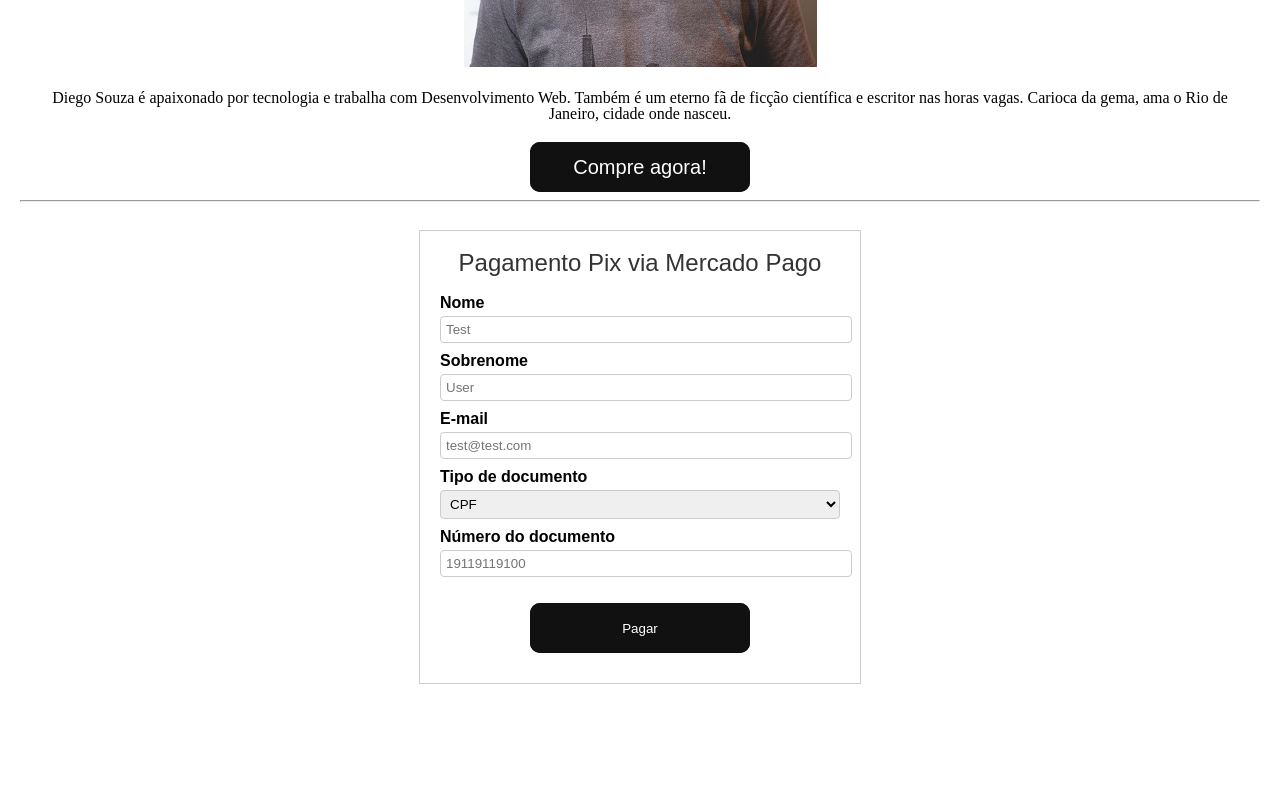
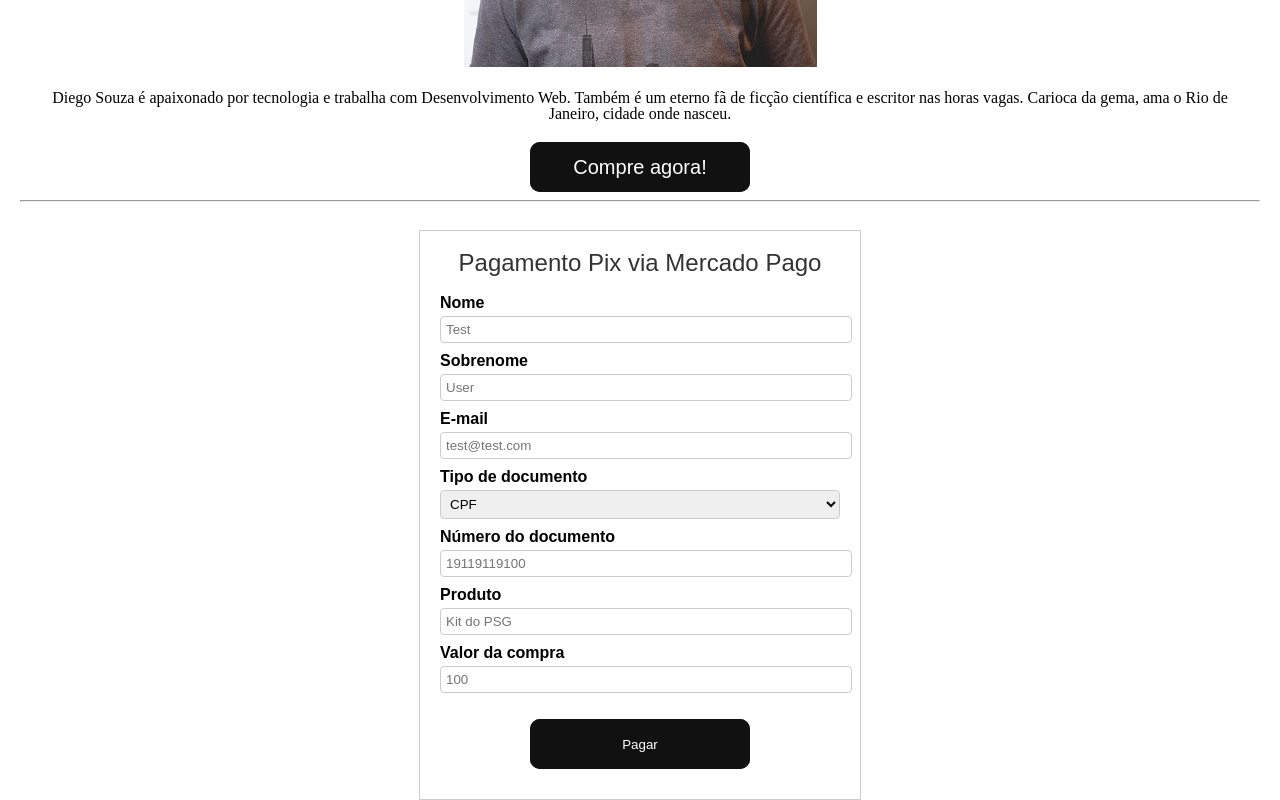
Before and after one commit to lucca-schramm/Angular-LandingEbook, an Angular app: page / in a window 1280 px wide. Shown: the part 1445-2245 px from the top of the page. Before the commit the page ends 2129 px from the top, so only its background shows below. Built offline with nearby package versions, Linux system fonts and the light colour scheme.

Commit message:
criando campos necessários para solicitação de pagamento

```diff
--- a/src/app/pagamento-pix/pagamento-pix.component.html
+++ b/src/app/pagamento-pix/pagamento-pix.component.html
@@ -1,4 +1,4 @@
-<form id="form-checkout" action="criarPagamento()" method="post">
+<form id="form-checkout" action="/payment-process" method="post">
   <div>
     <h2 id="titulo-form-pagamento">Pagamento Pix via Mercado Pago</h2>
     <div>
@@ -23,6 +23,14 @@
       <label for="identificationNumber">Número do documento</label>
       <input id="form-checkout__identificationNumber" name="identificationNumber" type="text" placeholder="19119119100">
     </div>
+    <div>
+      <label for="productName">Produto</label>
+      <input id="form-checkout__productName" name="productName" type="text" placeholder="Kit do PSG">
+    </div>
+    <div>
+      <label for="buyAmount">Valor da compra</label>
+      <input id="form-checkout__buyAmount" name="buyAmount" type="text" placeholder="100">
+    </div>
   </div>
 
   <div>
```
